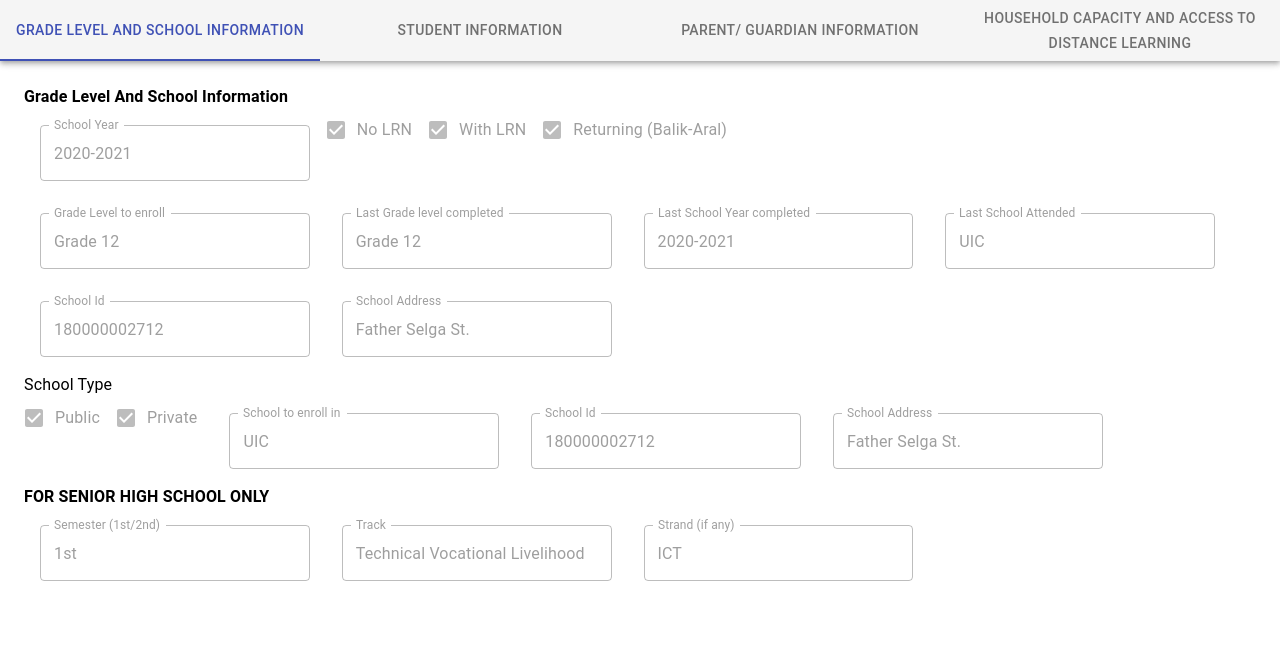
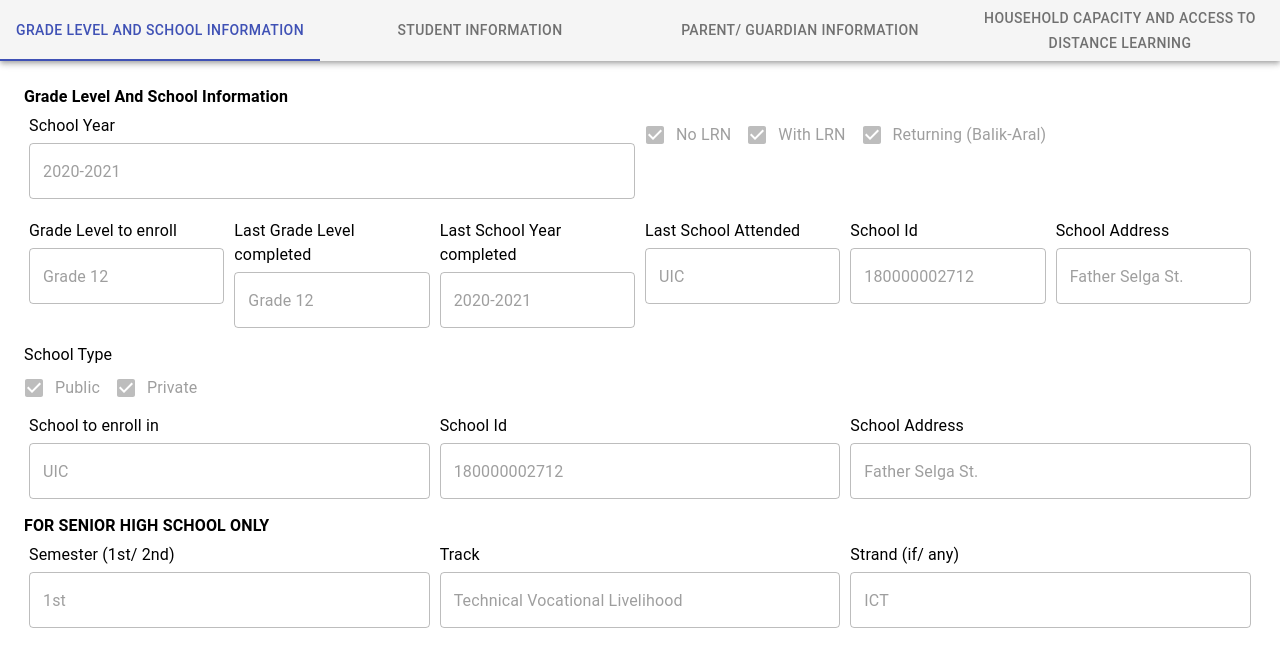
Before and after one commit to nonsense00027/dorshs, a React (Create React App) app: page / in a window 1280 px wide. Shown: the top 666 px of the page. Built offline with nearby package versions, Linux system fonts and the light colour scheme.

Commit message:
Dashboard completed

```diff
--- a/src/pages/Student/Dashboard/SchoolInfo.js
+++ b/src/pages/Student/Dashboard/SchoolInfo.js
@@ -3,6 +3,7 @@ import TextField from '@material-ui/core/TextField';
 import { makeStyles } from '@material-ui/core/styles';
 import Checkbox from '@material-ui/core/Checkbox';
 import FormControlLabel from '@material-ui/core/FormControlLabel';
+import './Dashboard.css';
 
 
 const useStyles = makeStyles((theme) => ({
@@ -24,38 +25,113 @@ export default function FormPropsTextFields() {
   const classes = useStyles();
 
   return (
-    <form className={classes.root} noValidate autoComplete="off">
+      <div className="schoolInfo">
         <h4>
             Grade Level And School Information
         </h4>
-      <div>
-        <TextField fullWidth disabled id="standard-disabled" label="School Year" defaultValue="2020-2021" variant="outlined" />
+      <div className='row'>
+        <div className="col">
+          <p>
+            School Year
+          </p>
+        <TextField fullWidth disabled id="standard-disabled" defaultValue="2020-2021" variant="outlined" />
+        </div>
+        <div className="col">
         <FormControlLabel disabled control={<Checkbox checked name="checkedE" />} label="No LRN" />
         <FormControlLabel disabled control={<Checkbox checked name="checkedE" />} label="With LRN" />
         <FormControlLabel disabled control={<Checkbox checked name="checkedE" />} label="Returning (Balik-Aral)" />
+        </div>
       </div>
-      <div>
-      <TextField fullWidth disabled id="standard-disabled" label="Grade Level to enroll" defaultValue="Grade 12" variant="outlined" />
-      <TextField fullWidth disabled id="standard-disabled" label="Last Grade level completed" defaultValue="Grade 12" variant="outlined" />
-      <TextField fullWidth disabled id="standard-disabled" label="Last School Year completed" defaultValue="2020-2021" variant="outlined" />
-      <TextField fullWidth disabled id="standard-disabled" label="Last School Attended" defaultValue="UIC" variant="outlined" />
-      <TextField fullWidth disabled id="standard-disabled" label="School Id" defaultValue="180000002712" variant="outlined" />
-      <TextField fullWidth disabled id="standard-disabled" label="School Address" defaultValue="Father Selga St." variant="outlined" />
-      <p>School Type</p>
+      <div className="row">
+        <div className="col">
+          <p>
+            Grade Level to enroll
+          </p>
+      <TextField fullWidth disabled id="standard-disabled"  defaultValue="Grade 12" variant="outlined" />
+        </div>
+        <div className="col">
+          <p>
+            Last Grade Level completed
+          </p>
+          <TextField fullWidth disabled id="standard-disabled"  defaultValue="Grade 12" variant="outlined" />
+        </div>
+        <div className="col">
+          <p>
+            Last School Year completed
+          </p>
+          <TextField fullWidth disabled id="standard-disabled"  defaultValue="2020-2021" variant="outlined" />
+        </div>
+        <div className="col">
+          <p>
+            Last School Attended
+          </p>
+         <TextField fullWidth disabled id="standard-disabled" defaultValue="UIC" variant="outlined" />
+        </div>
+        <div className="col">
+          <p>
+            School Id
+          </p>
+         <TextField fullWidth disabled id="standard-disabled"  defaultValue="180000002712" variant="outlined" />
+        </div>
+        <div className="col">
+          <p>
+            School Address
+          </p>
+        <TextField fullWidth disabled id="standard-disabled"defaultValue="Father Selga St." variant="outlined" />
+        </div>
+      </div>
+
+    <div>
+        <p>School Type</p>
+
+    </div>
       <FormControlLabel disabled control={<Checkbox checked name="checkedE" />} label="Public" />
       <FormControlLabel disabled control={<Checkbox checked name="checkedE" />} label="Private" />
-      <TextField fullWidth disabled id="standard-disabled" label="School to enroll in" defaultValue="UIC" variant="outlined" />
-      <TextField fullWidth disabled id="standard-disabled" label="School Id" defaultValue="180000002712" variant="outlined" />
-      <TextField fullWidth disabled id="standard-disabled" label="School Address" defaultValue="Father Selga St." variant="outlined" />
+      <div className="row">
+      <div className="col">
+        <p>
+          School to enroll in
+        </p>
+      <TextField fullWidth disabled id="standard-disabled"  defaultValue="UIC" variant="outlined" />
+      </div>
+      <div className="col">
+        <p>
+          School Id
+        </p>
+      <TextField fullWidth disabled id="standard-disabled"  defaultValue="180000002712" variant="outlined" />
+      </div>
+      <div className="col">
+        <p>
+          School Address
+        </p>
+      <TextField fullWidth disabled id="standard-disabled"  defaultValue="Father Selga St." variant="outlined" />
+      </div>
       </div>
       <div>
           <h4>
               FOR SENIOR HIGH SCHOOL ONLY
           </h4>
-          <TextField fullWidth disabled id="standard-disabled" label="Semester (1st/2nd)" defaultValue="1st" variant="outlined" />
-          <TextField fullWidth disabled id="standard-disabled" label="Track" defaultValue="Technical Vocational Livelihood" variant="outlined" />
-          <TextField fullWidth disabled id="standard-disabled" label="Strand (if any)" defaultValue="ICT" variant="outlined" />
+          <div className="row">
+            <div className="col">
+              <p>
+                Semester (1st/ 2nd)
+              </p>
+            <TextField fullWidth disabled id="standard-disabled"  defaultValue="1st" variant="outlined" />
+            </div>
+            <div className="col">
+              <p>
+                Track
+              </p>
+            <TextField fullWidth disabled id="standard-disabled"  defaultValue="Technical Vocational Livelihood" variant="outlined" />
+            </div>
+            <div className="col">
+              <p>
+                Strand (if/ any)
+              </p>
+            <TextField fullWidth disabled id="standard-disabled"  defaultValue="ICT" variant="outlined" />
+            </div>
+          </div>
       </div>
-    </form>
+      </div>
   );
 }
--- a/src/pages/Student/Dashboard/StudentInfo.js
+++ b/src/pages/Student/Dashboard/StudentInfo.js
@@ -21,6 +21,12 @@ const useStyles = makeStyles((theme) => ({
       width: "60ch",
       margin: theme.spacing(3),
     },
+  },
+  address: {
+      "& .MuiTextField-root": {
+        width: "160ch",
+        margin: theme.spacing(1),
+      },
   },
 }));
 
@@ -166,7 +172,7 @@ export default function BasicTextFields() {
         />
       </div>
 
-      <div>
+      <div className={classes.address}>
         <h4>Address</h4>
         <div>
           <TextField
```
Also changed, not shown: src/pages/Student/Dashboard/Household.js (+47 -13 lines).
